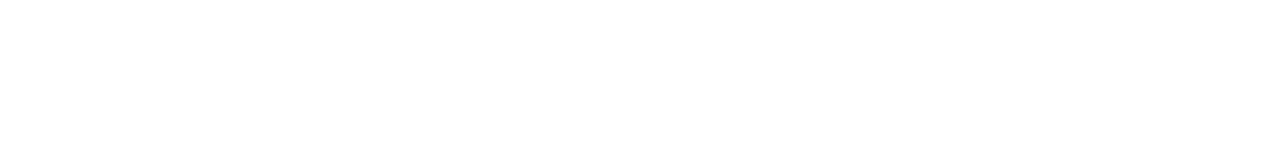
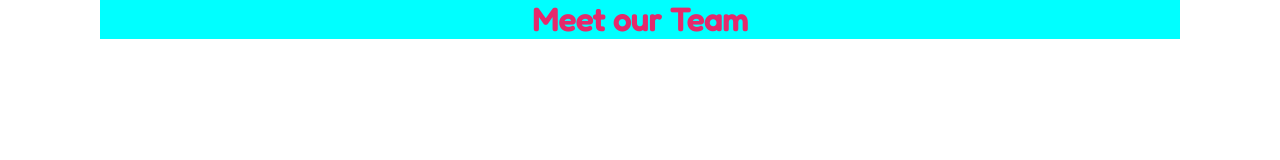
Before and after one commit to marcocareddu/html-css-float-cards, a plain HTML site: page index.html in a window 1280 px wide. Drawn offline with Linux system fonts and the light colour scheme.

Commit message:
added title

```diff
--- a/css/style.css
+++ b/css/style.css
@@ -6,6 +6,31 @@
     box-sizing: border-box;
 }
 
-/* Color h1 #e42a6c
-Color mail #1c86c6
-Font Fredoka */
+/* UTILITY */
+:root {
+    --title-color: #e42a6c;
+    --bgc-card: #000;
+    --mail-color: #1c86c6;
+}
+
+
+.container {
+    max-width: 1080px;
+    margin: 0 auto;
+
+    /* DA ELIMINARE */
+    background-color: aqua;
+}
+
+.centered {
+    text-align: center;
+}
+
+.title {
+    color: var(--title-color)
+}
+
+
+body {
+    font-family: 'Fredoka', sans-serif;
+}
--- a/index.html
+++ b/index.html
@@ -5,16 +5,25 @@
     <meta http-equiv="X-UA-Compatible" content="IE=edge">
     <meta name="viewport" content="width=device-width, initial-scale=1.0">
     <meta name="keywords" content="Card, team, developers, freelancer">
+    <meta name="author" content="Classe #100">
+    <link rel="preconnect" href="https://fonts.googleapis.com">
+    <link rel="preconnect" href="https://fonts.gstatic.com" crossorigin>
     <link rel="stylesheet" href="./css/style.css">
+    <link href="https://fonts.googleapis.com/css2?family=Fredoka:wght@500&display=swap" rel="stylesheet">
     <title>Float Cards</title>
 </head>
 
 <body>
-    <!-- Header -->
-    <header></header>
+    <!-- Container -->
+    <div class="container centered">
+        <!-- Header -->
+        <header class="title">
+            <h1>Meet our Team</h1>
+        </header>
 
-    <!-- Main -->
-    <main></main>
+        <!-- Main -->
+        <main></main>
+    </div>
 </body>
 
 </html>
```
